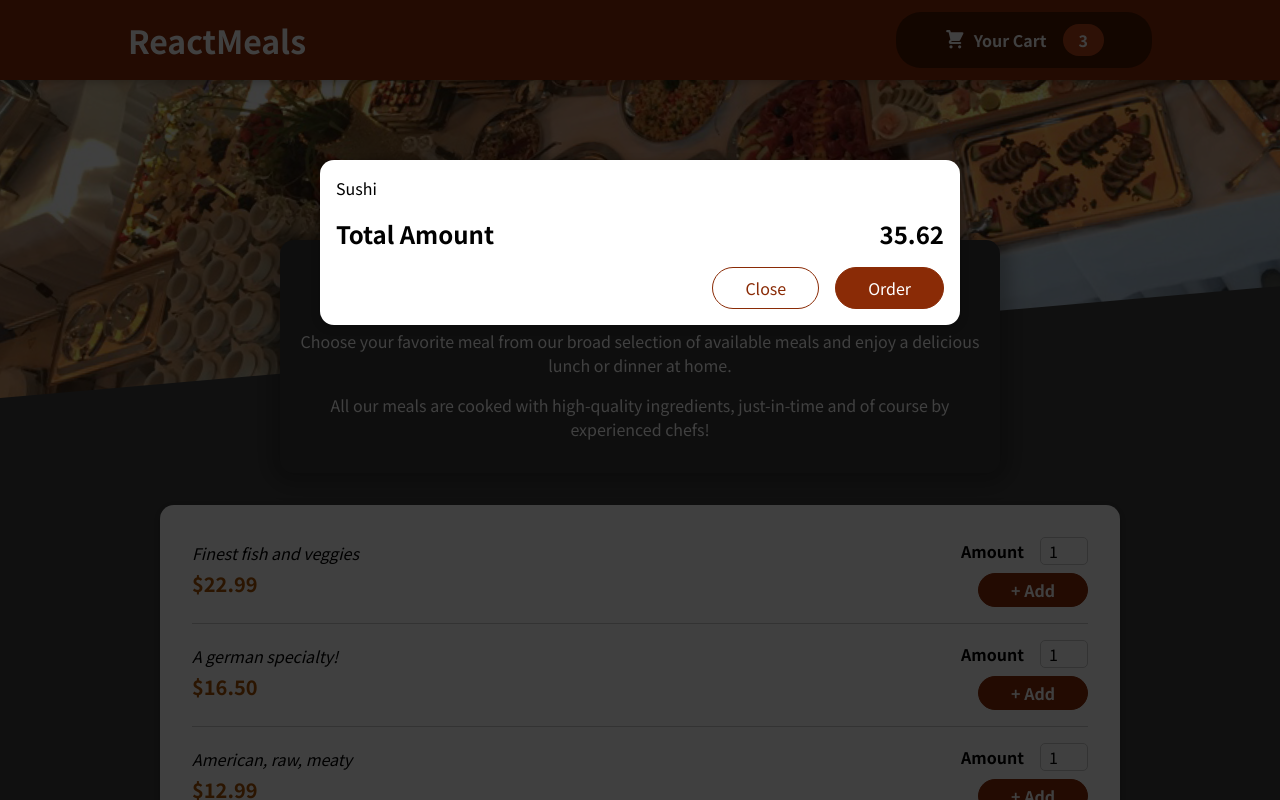
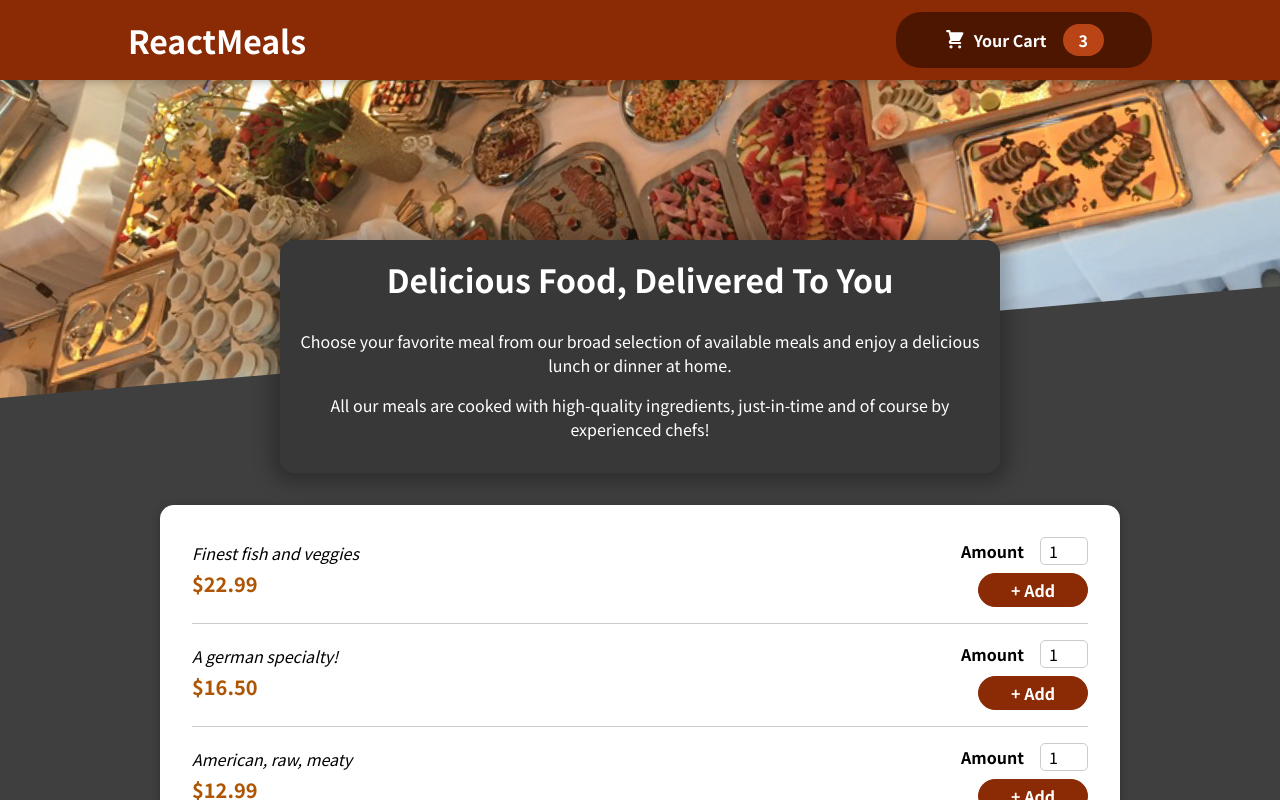
Before and after one commit to ADmtr2001/React-Educational-4-Meals, a React (Create React App) app: page / in a window 1280 px wide. Shown: the top 800 px of the page. Built offline with nearby package versions, Linux system fonts and the light colour scheme.

Commit message:
add modal window close&open logic

```diff
--- a/src/App.js
+++ b/src/App.js
@@ -1,4 +1,4 @@
-import { Fragment } from "react";
+import { Fragment, useState } from "react";
 import Cart from "./components/Cart/Cart";
 
 import Header from "./components/Layout/Header";
@@ -6,10 +6,20 @@
 
 
 function App() {
+  const [cartIsShown, setCartIsShown] = useState(false);
+
+  const showCartHandler = () => {
+    setCartIsShown(true);
+  };
+
+  const hideCartHandler = () => {
+    setCartIsShown(false);
+  }
+
   return (
     <Fragment>
-      <Cart />
-      <Header />
+      {cartIsShown && <Cart onClose={hideCartHandler} />}
+      <Header onShowCart={showCartHandler} />
       <main>
         <Meals />
       </main>
--- a/src/components/Cart/Cart.js
+++ b/src/components/Cart/Cart.js
@@ -8,14 +8,14 @@
     ].map((item) => <li>{item.name}</li>)}</ul>;
 
     return (
-        <Modal>
+        <Modal onClose={props.onClose}>
             {cartItems}
             <div className={classes.total}>
                 <span>Total Amount</span>
                 <span>35.62</span>
             </div>
             <div className={classes.actions}>
-                <button className={classes['button--alt']}>Close</button>
+                <button className={classes['button--alt']} onClick={props.onClose}>Close</button>
                 <button className={classes.button}>Order</button>
             </div>
         </Modal>
--- a/src/components/Layout/Header.js
+++ b/src/components/Layout/Header.js
@@ -10,7 +10,7 @@
         <Fragment>
             <header className={classes.header}>
                 <h1>ReactMeals</h1>
-                <HeaderCartButton />
+                <HeaderCartButton onClick={props.onShowCart} />
             </header>
             <div className={classes['main-image']}>
                 <img src={mealsImage} alt="A table full of delicious food!" />
--- a/src/components/Layout/HeaderCartButton.js
+++ b/src/components/Layout/HeaderCartButton.js
@@ -3,7 +3,7 @@
 
 const HeaderCartButton = props => {
     return (
-        <button className={classes.button}>
+        <button className={classes.button} onClick={props.onClick}>
             <span className={classes.icon}>
                 <CartIcon />
             </span>
--- a/src/components/UI/Modal.js
+++ b/src/components/UI/Modal.js
@@ -4,7 +4,7 @@
 import classes from './Modal.module.css';
 
 const Backdrop = props => {
-    return <div className={classes.backdrop} />;
+    return <div className={classes.backdrop} onClick={props.onClose} />;
 };
 
 const ModalOverlay = props => {
@@ -17,7 +17,7 @@
 
 const Modal = props => {
     return <Fragment>
-        {ReactDOM.createPortal(<Backdrop />, portalElement)}
+        {ReactDOM.createPortal(<Backdrop onClose={props.onClose} />, portalElement)}
         {ReactDOM.createPortal(<ModalOverlay>{props.children}</ModalOverlay>, portalElement)}
     </Fragment>
 }
```
Also changed, not shown: 1 other file (tests, documents, lock files or other folders).
